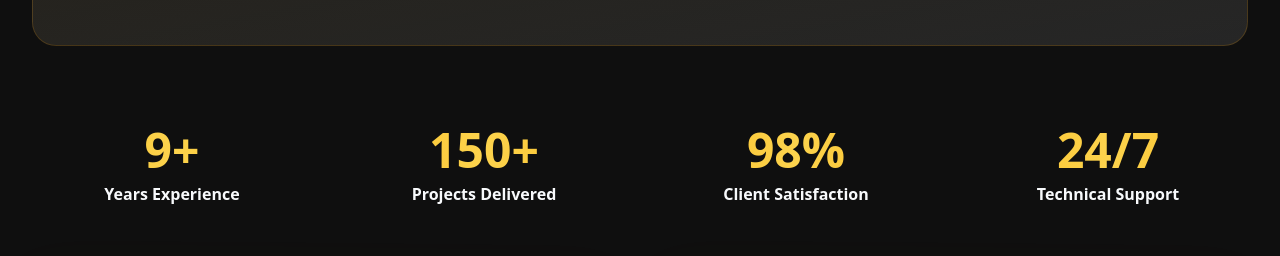
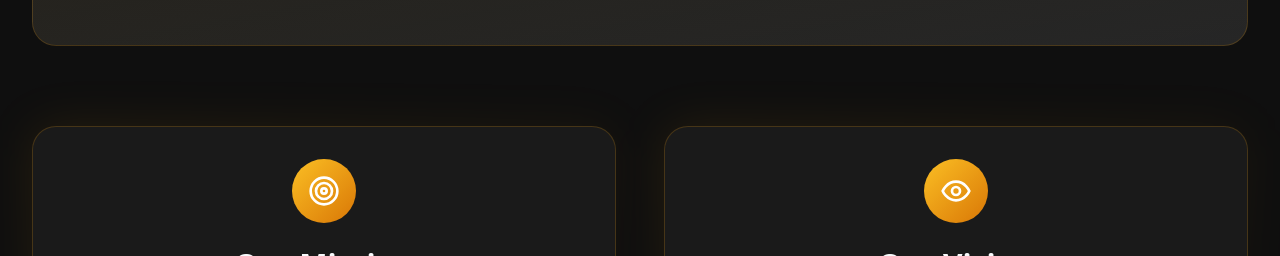
Before and after one commit to a5r8c18/Web-VIQ, a React (Vite) app: page /about-us in a window 1280 px wide. Shown: the part 980-1236 px from the top of the page. Built offline with nearby package versions, Linux system fonts and the light colour scheme.

Commit message:
Fixing some details

```diff
--- a/src/home/About.tsx
+++ b/src/home/About.tsx
@@ -25,9 +25,9 @@ const About = () => {
   }, []);
 
   const stats = [
-    { number: '9+', label: 'Years of Experience', icon: Award, description: 'Delivering high-quality technology solutions' },
-    { number: '500+', label: 'Projects Completed', icon: Target, description: 'Across diverse industries' },
-    { number: '98%', label: 'Satisfied Clients', icon: Users, description: 'Retention rate' },
+    { number: '11+', label: 'Years of Experience', icon: Award, description: 'Delivering high-quality technology solutions' },
+    { number: '70+', label: 'Projects Completed', icon: Target, description: 'Across diverse industries' },
+    { number: '100%', label: 'Satisfied Clients', icon: Users, description: 'Retention rate' },
     { number: '24/7', label: 'Technical Support', icon: TrendingUp, description: 'Always available' }
   ];
 
--- a/src/home/Footer.tsx
+++ b/src/home/Footer.tsx
@@ -17,9 +17,7 @@ const Footer = () => {
       title: 'Company',
       links: [
         { name: 'About Us', href: '/about' },
-        { name: 'Projects', href: '/projects' },
-        { name: 'Testimonials', href: '/testimonials' },
-        { name: 'Blog', href: '/blog' }
+        { name: 'Projects', href: '/projects' }
       ]
     },
     {
--- a/src/home/Hero.tsx
+++ b/src/home/Hero.tsx
@@ -37,7 +37,7 @@ const Hero = () => {
             transition={{ duration: 0.8, delay: 0.4 }}
             className="text-lg sm:text-xl text-white/90 mb-8 max-w-3xl mx-auto px-4"
           >
-           With 9 years of experience in the industry, we transform ideas into exceptional digital solutions. Web development, digital marketing, and branding that propel your business forward.
+           With 11 years of experience in the industry, we transform ideas into exceptional digital solutions. Web development, digital marketing, and branding that propel your business forward.
           </motion.p>
           <motion.div
             initial={{ opacity: 0, y: 30 }}
--- a/src/pages/AboutUs.tsx
+++ b/src/pages/AboutUs.tsx
@@ -66,13 +66,6 @@ const AboutUs = () => {
       skills: ['Digital Marketing', 'Analytics', 'Content Strategy'],
       social: { linkedin: '#', twitter: '#' }
     }
-  ];
-
-  const stats = [
-    { number: '9+', label: 'Years Experience', icon: Award, description: 'Delivering high-quality technology solutions' },
-    { number: '150+', label: 'Projects Delivered', icon: Target, description: 'Across diverse industries' },
-    { number: '98%', label: 'Client Satisfaction', icon: Users, description: 'Retention rate' },
-    { number: '24/7', label: 'Technical Support', icon: TrendingUp, description: 'Always available' }
   ];
 
   return (
@@ -147,31 +140,6 @@ const AboutUs = () => {
                 </p>
               </div>
             </div>
-          </div>
-        </motion.div>
-
-        {/* Stats Section */}
-        <motion.div
-          initial={{ opacity: 0, y: 30 }}
-          animate={{ opacity: 1, y: 0 }}
-          transition={{ delay: 0.2 }}
-          className="mb-20"
-        >
-          <div className="grid grid-cols-2 lg:grid-cols-4 gap-8">
-            {stats.map((stat, index) => (
-              <motion.div
-                key={stat.label}
-                initial={{ opacity: 0, scale: 0.8 }}
-                animate={{ opacity: 1, scale: 1 }}
-                transition={{ delay: 0.1 * index }}
-                className="text-center"
-              >
-                <div className="text-5xl font-black bg-gradient-to-r from-amber-400 via-amber-300 to-amber-400 bg-clip-text text-transparent mb-2">
-                  {stat.number}
-                </div>
-                <div className="text-[var(--color-text-primary)] font-semibold">{stat.label}</div>
-              </motion.div>
-            ))}
           </div>
         </motion.div>
 
--- a/src/pages/Clients.tsx
+++ b/src/pages/Clients.tsx
@@ -54,9 +54,9 @@ const Clients = () => {
   ];
 
   const stats = [
-    { number: '500+', label: 'Happy Clients', description: 'Across all industries' },
-    { number: '98%', label: 'Client Retention', description: 'Long-term partnerships' },
-    { number: '15+', label: 'Industries Served', description: 'Diverse expertise' },
+    { number: '70+', label: 'Happy Clients', description: 'Across all industries' },
+    { number: '100%', label: 'Client Retention', description: 'Long-term partnerships' },
+    { number: '11+', label: 'Industries Served', description: 'Diverse expertise' },
     { number: '24/7', label: 'Support Available', description: 'Always here to help' }
   ];
 
--- a/src/pages/WebDevelopment.tsx
+++ b/src/pages/WebDevelopment.tsx
@@ -122,7 +122,7 @@ const WebDevelopment = () => {
                           <Icon className="w-6 h-6 text-white" />
                         </div>
                         <div className="text-3xl font-black bg-gradient-to-r from-amber-300 to-amber-200 bg-clip-text text-transparent">
-                          {index === 0 ? '500+' : index === 1 ? '98%' : '24/7'}
+                          {index === 0 ? '70+' : index === 1 ? '100%' : '24/7'}
                         </div>
                         <div className="text-white/90 text-sm mt-1">
                           {index === 0 ? 'Projects Delivered' : index === 1 ? 'Client Satisfaction' : 'Support Available'}
```
